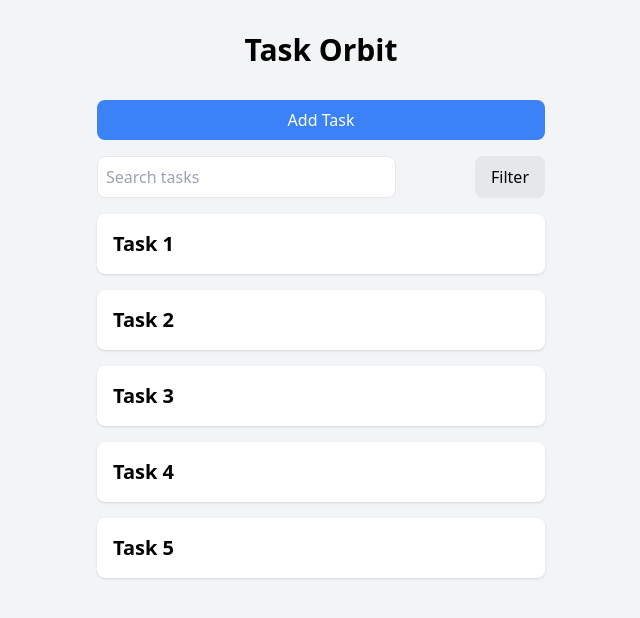
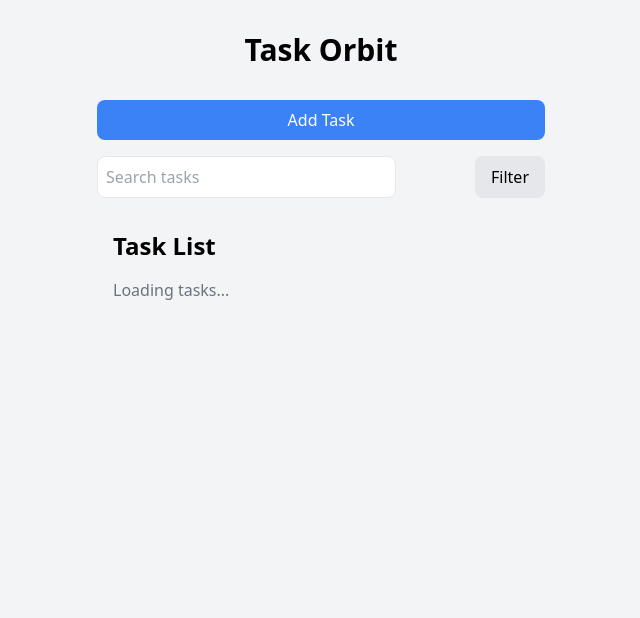
Before and after one commit to dezeat/TaskOrbit, a Python web app: template app/templates/index.html in a window 1280 px wide. Shown: the top 618 px of the page, without its empty margins (319-959 px from the left). Run offline with Jinja, Linux system fonts and the light colour scheme; the template is opened without the code that fills it, so the values that code supplies are empty; some libraries are stand-ins or nearby versions.

Commit message:
Implement MVP FE

```diff
--- a/app/app.py
+++ b/app/app.py
@@ -10,7 +10,6 @@ from app.utils.db.models import Task, TaskTable, User, UserTable
 from app.utils.logger import logger
 
 
-def create_app(db: BaseDB, template_folder: str = "templates") -> Flask:
 def create_app(db: BaseDB, template_folder: str = "templates") -> Flask:
     """..."""
     app = Flask(__name__, template_folder=template_folder)
@@ -29,7 +28,9 @@ def create_app(db: BaseDB, template_folder: str = "templates") -> Flask:
         if request.method == "GET":
             # Load all Tasks of the User
             tasks = crud.select_(
-                session=g.db_session, table=TaskTable, where_in_map={"user_id": [session["uid"]]}
+                session=g.db_session,
+                table=TaskTable,
+                where_in_map={"user_id": [session["uid"]]},
             )
 
         return render_template("index.html")
@@ -39,6 +40,7 @@ def create_app(db: BaseDB, template_folder: str = "templates") -> Flask:
 
 def start_session_management(app: Flask, db: BaseDB) -> None:
     """..."""
+
     @app.before_request
     def before_request() -> None:
         """Create a new session before each request."""
--- a/app/templates/index.html
+++ b/app/templates/index.html
@@ -11,32 +11,25 @@
     <div class="container max-w-md">
         <h1 class="text-3xl font-bold text-center mb-8">Task Orbit</h1>
 
-        <button class="w-full bg-blue-500 text-white py-2 rounded-lg mb-4 hover:bg-blue-600 transition duration-300">
+        <button class="w-full bg-blue-500 text-white py-2 rounded-lg mb-4 hover:bg-blue-600 transition duration-300"
+                hx-get="/add_task_form" hx-target="#task-list" hx-swap="innerHTML">
             Add Task
         </button>
 
         <div class="flex justify-between mb-4">
-            <input type="text" placeholder="Search tasks" class="w-2/3 p-2 border rounded-lg">
-            <button class="bg-gray-200 px-4 py-2 rounded-lg hover:bg-gray-300 transition duration-300">
+            <input type="text" placeholder="Search tasks" class="w-2/3 p-2 border rounded-lg"
+                   hx-get="/search_tasks" hx-target="#task-list" hx-swap="innerHTML">
+            <button class="bg-gray-200 px-4 py-2 rounded-lg hover:bg-gray-300 transition duration-300"
+                    hx-get="/filter_tasks" hx-target="#task-list" hx-swap="innerHTML">
                 Filter
             </button>
         </div>
 
-        <div class="space-y-4">
-            <div class="bg-white p-4 rounded-lg shadow">
-                <h2 class="text-xl font-semibold">Task 1</h2>
-            </div>
-            <div class="bg-white p-4 rounded-lg shadow">
-                <h2 class="text-xl font-semibold">Task 2</h2>
-            </div>
-            <div class="bg-white p-4 rounded-lg shadow">
-                <h2 class="text-xl font-semibold">Task 3</h2>
-            </div>
-            <div class="bg-white p-4 rounded-lg shadow">
-                <h2 class="text-xl font-semibold">Task 4</h2>
-            </div>
-            <div class="bg-white p-4 rounded-lg shadow">
-                <h2 class="text-xl font-semibold">Task 5</h2>
+        <div class="container mx-auto p-4">
+            <h2 class="text-2xl font-bold mb-4">Task List</h2>
+            <div id="task-list" hx-get="/load_tasks" hx-trigger="load" hx-target="#task-list" hx-swap="innerHTML">
+                <!-- Tasks will be loaded here -->
+                <p class="text-gray-500">Loading tasks...</p>
             </div>
         </div>
     </div>
--- /dev/null
+++ b/app/templates/partials/task.html
@@ -0,0 +1,5 @@
+<!-- task.html -->
+<div class="bg-white p-4 rounded-lg shadow mb-4">
+    <h2 class="text-xl font-semibold">{{ title }}</h2>
+    <p class="text-gray-600">{{ description }}</p>
+</div>
--- /dev/null
+++ b/app/templates/partials/task_list.html
@@ -0,0 +1,4 @@
+<!-- task_list.html -->
+{% for item in items %}
+    <li>{{ item }}</li>
+{% endfor %}
--- a/main.py
+++ b/main.py
@@ -84,10 +84,6 @@ def main(filepath: Path) -> None:
 if __name__ == "__main__":
     """..."""
     default_db_path = "app/utils/db/default_db_config.yaml"
-
-    db_config_path = default_db_path if len(sys.argv) < 2 else sys.argv[1]  # noqa: PLR2004
-    default_db_path = "app/utils/db/default_db_config.yaml"
-
     db_config_path = default_db_path if len(sys.argv) < 2 else sys.argv[1]  # noqa: PLR2004
 
     main(Path(db_config_path))
```
